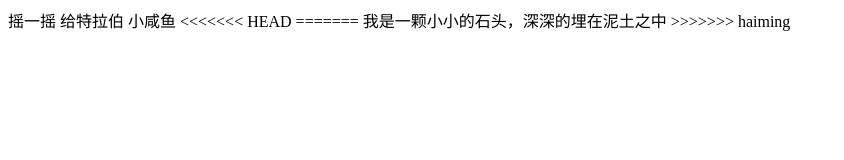
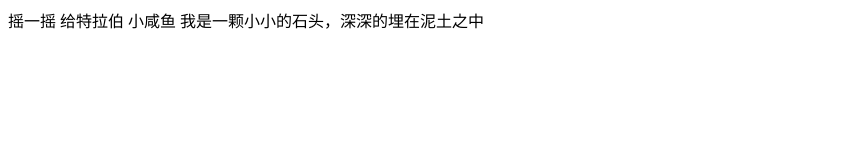
Before and after one commit to zhaohaiming-work/myDoc, a plain HTML site: page src/pages/test.html in a window 1280 px wide. Shown: the whole page, without its empty margins (0-844 px from the left). Drawn offline with Linux system fonts and the light colour scheme.

Commit message:
再次提交

```diff
--- a/src/pages/test.html
+++ b/src/pages/test.html
@@ -13,11 +13,9 @@
 摇一摇
 给特拉伯
 小咸鱼
-<<<<<<< HEAD
 
-=======
 我是一颗小小的石头，深深的埋在泥土之中
->>>>>>> haiming
+
 </body>
 
 </html>
```
